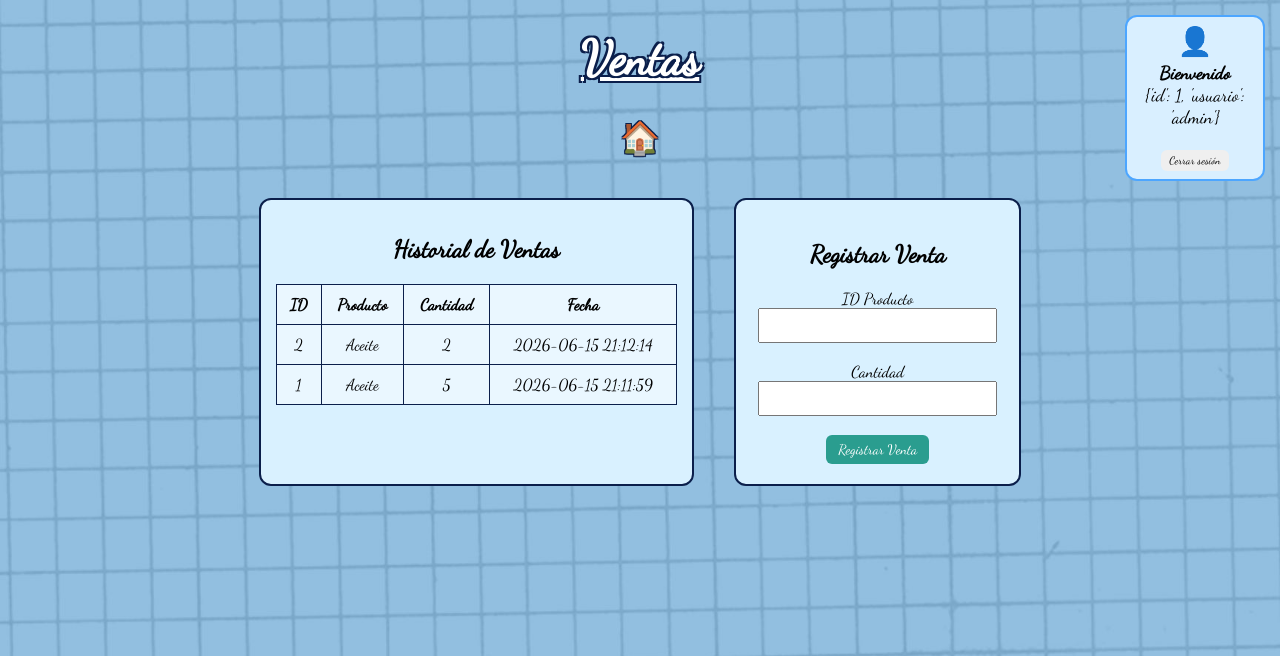
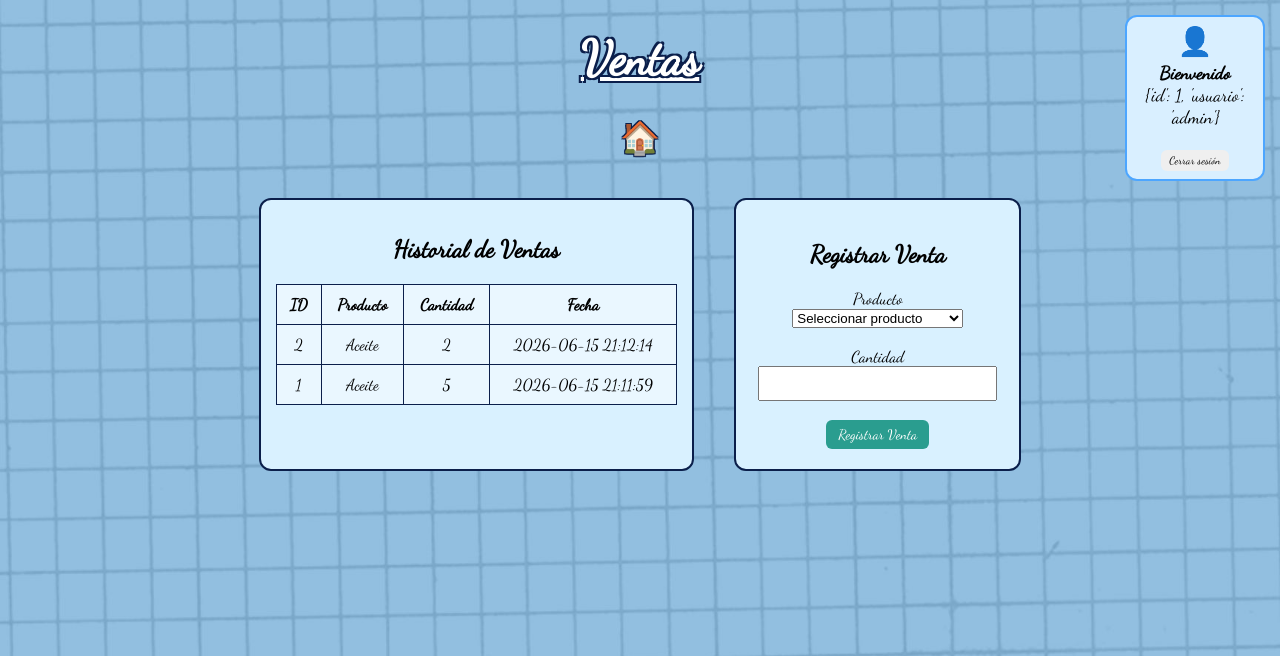
Before and after one commit to TizianoYantz/trabajo-final-desarrollo-software, a Flask app: page /ventas in a window 1280 px wide. Shown: the top 656 px of the page. Run offline with Flask 3, Linux system fonts and the light colour scheme; a user stored in the database is signed in; data comes from the database, SQL or seed files in the repository; both versions use the stored data as it was after the commit.

Commit message:
se agrego desplegable en ventas

```diff
--- a/app.py
+++ b/app.py
@@ -429,31 +429,50 @@ def agotados():
 
 
 # ==========================
-# VENTAS (TEMPORAL)
+# VENTAS
 # ==========================
 @app.route("/ventas")
 def pagina_ventas():
+
     if "usuario" not in session:
         return redirect("/login")
 
     conn = conectar_db()
     cursor = conn.cursor()
 
+    # HISTORIAL DE VENTAS
     cursor.execute("""
         SELECT v.id, p.nombre, v.cantidad, v.fecha
         FROM ventas v
         JOIN productos p ON p.id = v.producto_id
         ORDER BY v.id DESC
     """)
+    ventas = cursor.fetchall()
 
-    ventas = cursor.fetchall()
+    # PRODUCTOS DISPONIBLES PARA VENDER
+    cursor.execute("""
+        SELECT *
+        FROM productos
+        WHERE cantidad > 0
+        ORDER BY nombre
+    """)
+    productos = cursor.fetchall()
+
     conn.close()
 
-    return render_template("ventas.html", ventas=ventas)
+    return render_template(
+        "ventas.html",
+        ventas=ventas,
+        productos=productos
+    )
 
 
+# ==========================
+# REGISTRAR VENTA
+# ==========================
 @app.route("/ventas/registrar", methods=["POST"])
 def registrar_venta():
+
     if "usuario" not in session:
         return redirect("/login")
 
@@ -463,36 +482,68 @@ def registrar_venta():
     producto_id = int(request.form["id_producto"])
     cantidad = int(request.form["cantidad"])
 
-    # 🔍 buscar producto
+    # BUSCAR PRODUCTO
     cursor.execute("""
-        SELECT * FROM productos WHERE id = ?
+        SELECT *
+        FROM productos
+        WHERE id = ?
     """, (producto_id,))
 
     producto = cursor.fetchone()
 
     if not producto:
+
         conn.close()
-        return jsonify({"error": "Producto no encontrado"}), 404
 
-    # ❌ validar stock
+        return render_template(
+            "ventas.html",
+            error="Producto no encontrado"
+        )
+
+    # VALIDAR STOCK
     if producto["cantidad"] < cantidad:
+
+        cursor.execute("""
+            SELECT *
+            FROM productos
+            WHERE cantidad > 0
+            ORDER BY nombre
+        """)
+
+        productos = cursor.fetchall()
+
+        cursor.execute("""
+            SELECT v.id, p.nombre, v.cantidad, v.fecha
+            FROM ventas v
+            JOIN productos p ON p.id = v.producto_id
+            ORDER BY v.id DESC
+        """)
+
+        ventas = cursor.fetchall()
+
         conn.close()
-        return jsonify({"error": "Stock insuficiente"}), 400
 
-    # 🔻 descontar stock
+        return render_template(
+            "ventas.html",
+            ventas=ventas,
+            productos=productos,
+            error="Stock insuficiente"
+        )
+
+    # DESCONTAR STOCK
     cursor.execute("""
         UPDATE productos
         SET cantidad = cantidad - ?
         WHERE id = ?
     """, (cantidad, producto_id))
 
-    # 🧾 guardar venta
+    # GUARDAR VENTA
     cursor.execute("""
         INSERT INTO ventas (producto_id, cantidad)
         VALUES (?, ?)
     """, (producto_id, cantidad))
 
-    # 📜 movimiento historial
+    # HISTORIAL
     cursor.execute("""
         INSERT INTO movimientos (descripcion)
         VALUES (?)
@@ -503,7 +554,6 @@ def registrar_venta():
 
     return redirect("/ventas")
 
-
 # ==========================
 # RUN
 # ==========================
--- a/templates/login.html
+++ b/templates/login.html
@@ -7,6 +7,12 @@
 
     <link rel="stylesheet"
           href="{{ url_for('static', filename='css/style.css') }}">
+
+    <link rel="stylesheet"
+        href="{{ url_for('static', filename='css/style.css') }}">
+
+    <link href="https://fonts.googleapis.com/css2?family=Dancing+Script&display=swap"
+        rel="stylesheet">
 </head>
 
 <body class="home">
--- a/templates/registro.html
+++ b/templates/registro.html
@@ -7,6 +7,12 @@
 
     <link rel="stylesheet"
           href="{{ url_for('static', filename='css/style.css') }}">
+
+    <link rel="stylesheet"
+        href="{{ url_for('static', filename='css/style.css') }}">
+
+    <link href="https://fonts.googleapis.com/css2?family=Dancing+Script&display=swap"
+        rel="stylesheet">
 </head>
 
 <body class="home">
--- a/templates/ventas.html
+++ b/templates/ventas.html
@@ -7,14 +7,13 @@
 
     <link rel="stylesheet"
           href="{{ url_for('static', filename='css/style.css') }}">
-    <link rel="stylesheet"
-        href="{{ url_for('static', filename='css/style.css') }}">
 
     <link href="https://fonts.googleapis.com/css2?family=Dancing+Script&display=swap"
           rel="stylesheet">
 </head>
 
 <body class="inventario">
+
     <div class="usuario-info">
 
         <div class="usuario-icono">
@@ -89,15 +88,35 @@
 
             <form method="POST" action="/ventas/registrar">
 
-                <label>ID Producto</label>
+                <label>Producto</label>
                 <br>
-                <input type="number" name="id_producto" required>
+
+                <select name="id_producto" required>
+
+                    <option value="">
+                        Seleccionar producto
+                    </option>
+
+                    {% for producto in productos %}
+                        <option value="{{ producto['id'] }}">
+                            {{ producto['nombre'] }}
+                            (Stock: {{ producto['cantidad'] }})
+                        </option>
+                    {% endfor %}
+
+                </select>
 
                 <br><br>
 
                 <label>Cantidad</label>
                 <br>
-                <input type="number" name="cantidad" required>
+
+                <input
+                    type="number"
+                    name="cantidad"
+                    min="1"
+                    required
+                >
 
                 <br><br>
 
@@ -112,4 +131,5 @@
     </div>
 
 </body>
+
 </html>
```
Also changed, not shown: inventario.db (added). Lines whose indentation alone changed are shown as unchanged.
